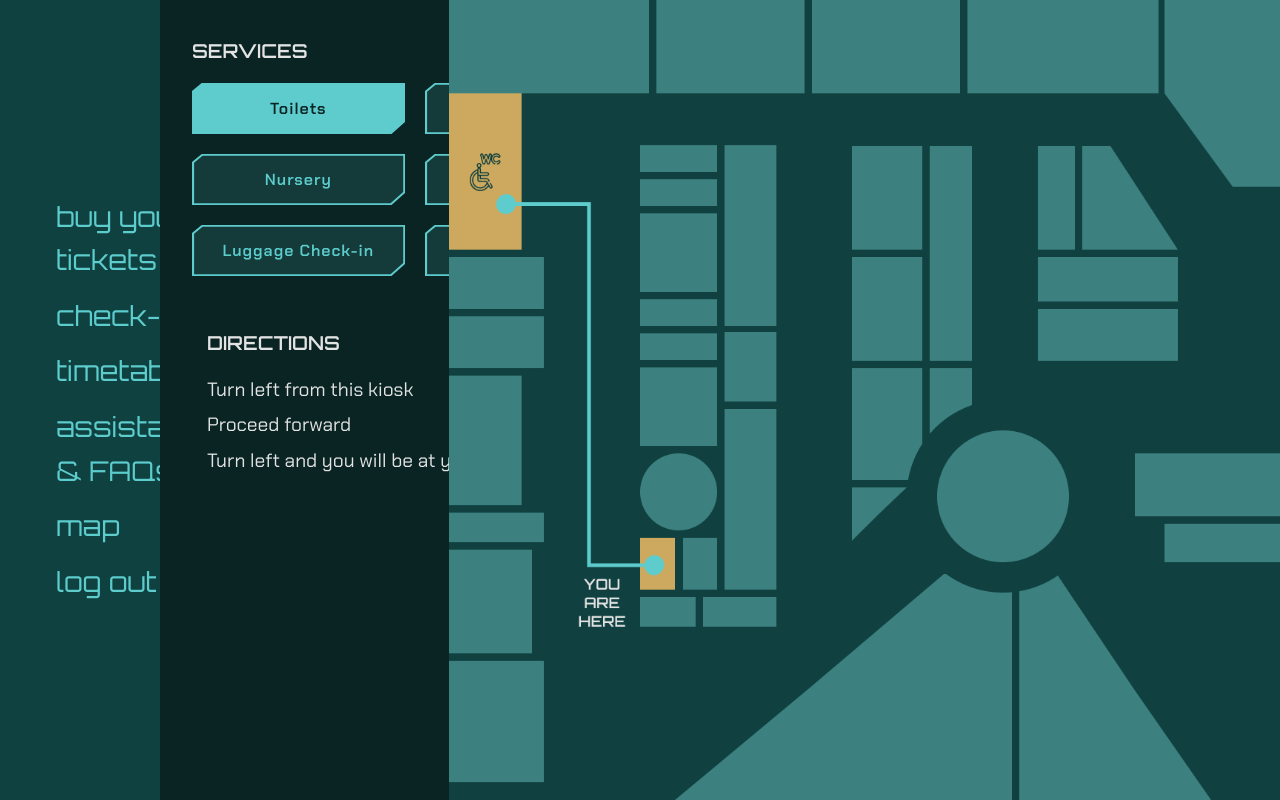
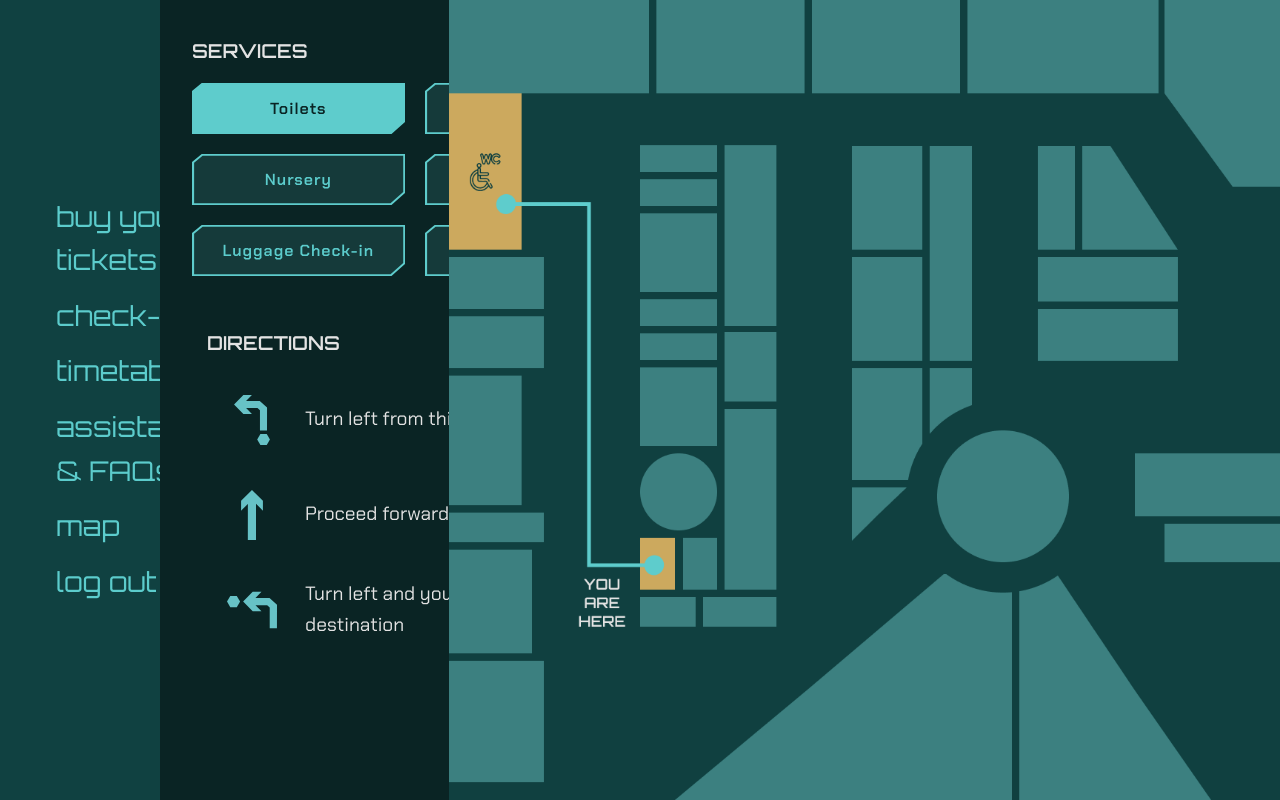
Before and after one commit to morganamorandi/cvedi-no-mans-sky, a plain HTML site: page 5_map.html in a window 1280 px wide. Both pictures are taken after a click on the button "Toilets". Drawn offline with Linux system fonts and the light colour scheme.

Commit message:
adfbierkhbfj

```diff
--- a/5_map.html
+++ b/5_map.html
@@ -44,7 +44,7 @@
       const directions = {
         "charging-station": [
           {
-            icon: "",
+            icon: "./assets/images/icons/direction_startright.svg",
             text: "Turn right from the kiosk"
           },
           {
@@ -52,13 +52,13 @@
             text: "Turn left and turn immediately left into the perpendicular road to the main road"
           },
           {
-            icon: "",
+            icon: "./assets/images/icons/direction_arriveleft.svg",
             text: "Turn left and you will be at your destination"
           }
         ],
         "lounge": [
           {
-            icon: "",
+            icon: "./assets/images/icons/direction_startright.svg",
             text: "Turn right from this kiosk"
           },
           {
@@ -72,11 +72,11 @@
         ],
         "luggage-check-in": [
           {
-            icon: "",
+            icon: "./assets/images/icons/direction_startleft.svg",
             text: "Turn left from this kiosk"
           },
           {
-            icon: "",
+            icon: "./assets/images/icons/direction_straight.svg",
             text: "Proceed forward"
           },
           {
@@ -84,31 +84,31 @@
             text: "Turn right with the toilets at your left and proceed forward"
           },
           {
-            icon: "",
+            icon: "./assets/images/icons/direction_arriveright.svg",
             text: "Turn right through the main aisle and you will be at your destination"
           }
         ],
         "nursery": [
           {
-            icon: "",
+            icon: "./assets/images/icons/direction_startleft.svg",
             text: "Turn left from this kiosk"
           },
           {
-            icon: "",
+            icon: "./assets/images/icons/direction_straight.svg",
             text: "Proceed forward"
           },
           {
-            icon: "",
+            icon: "./assets/images/icons/direction_arriveright.svg",
             text: "Turn right and you will be at your destination"
           }
         ],
         "praying-room": [
           {
-            icon: "",
+            icon: "./assets/images/icons/direction_startleft.svg",
             text: "Turn left from this kiosk"
           },
           {
-            icon: "",
+            icon: "./assets/images/icons/direction_straight.svg",
             text: "Proceed forward"
           },
           {
@@ -122,15 +122,15 @@
         ],
         "toilet": [
           {
-            icon: "",
+            icon: "./assets/images/icons/direction_startleft.svg",
             text: "Turn left from this kiosk"
           },
           {
-            icon: "",
+            icon: "./assets/images/icons/direction_straight.svg",
             text: "Proceed forward"
           },
           {
-            icon: "",
+            icon: "./assets/images/icons/direction_arriveleft.svg",
             text: "Turn left and you will be at your destination"
           }
         ]
@@ -145,10 +145,8 @@
 
           if (!maps[key]) return;
 
-          // Se clicco lo stesso bottone -> reset
           currentKey = (currentKey === key && currentKey !== "map") ? "map" : key;
 
-          // aggiorna immagine
           mapImage.src = maps[currentKey];
 
           buttons.forEach(b => b.classList.remove("active"));
@@ -161,7 +159,7 @@
             <h3>Directions</h3>
             <ul>
               ${directions[currentKey].map(d => `
-                <li>${d.icon} ${d.text}</li>
+                <li>${d.icon ? `<img src="${d.icon}" alt="direction icon" class="direction-icon">` : ""} ${d.text}</li>
               `).join("")}
             </ul>
           `;
--- a/assets/css/style.css
+++ b/assets/css/style.css
@@ -1264,6 +1264,12 @@ th {
   font-size: var(--fontSize-6);
 }
 
+.direction-icon {
+  width: 50px;
+  height: 50px;
+  margin: 20px;
+}
+
 /*-----------------------------------*\
   #FOOTER
 \*-----------------------------------*/
```
